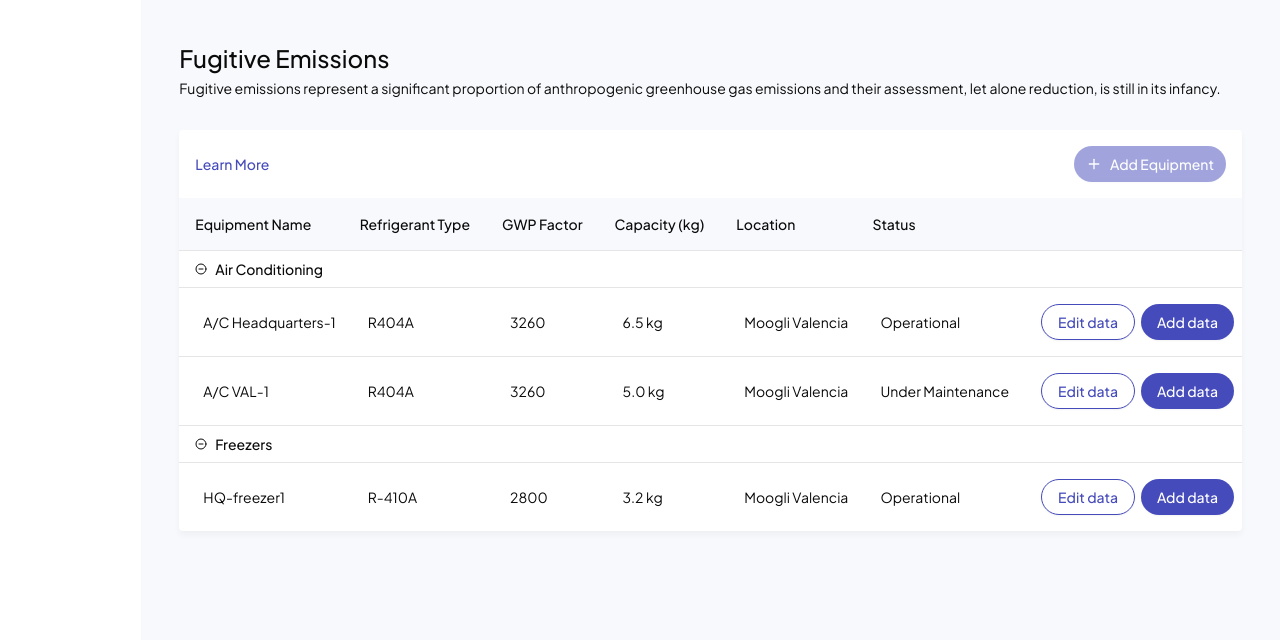
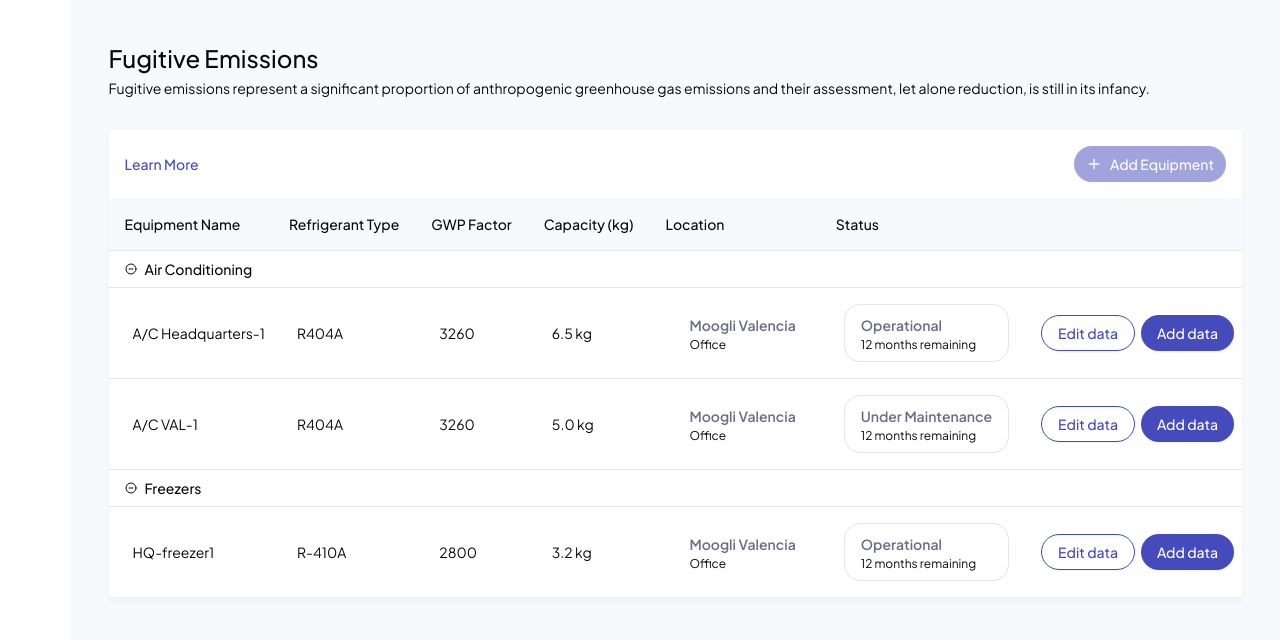
Before and after one commit to rarribas/moogli_fugitive_emissions, a React (Vite) app: page / in a window 1280 px wide. Shown: the top 640 px of the page. Built offline with nearby package versions, Linux system fonts and the light colour scheme.

Commit message:
adds a new component

```diff
--- a/src/components/TableConfiguration.jsx
+++ b/src/components/TableConfiguration.jsx
@@ -7,6 +7,7 @@ import { Input } from "@/components/ui/Input";
 import { emissionsData } from "../data/emissionsData";
 import { groupData } from "@/helpers/groupData";
 import { getLocationLabel, getRefrigerantTypeLabel } from "@/data/selectsData";
+import InfoCell from "./ui/InfoCell";
 
 export const headerColumns = [
   {
@@ -38,12 +39,26 @@ export const headerColumns = [
     header: "Location",
     cell: ({ getValue }) => {
       const value = getValue()
-      return getLocationLabel(value)
+      return(
+        <InfoCell>
+          <h4>{getLocationLabel(value)}</h4>
+          <p className="text-xs">Office</p>
+        </InfoCell>
+      )
     },
   },
   {
     accessorKey: "status",
     header: "Status",
+    cell: ({ getValue }) => {
+      const value = getValue()
+      return(
+        <InfoCell className="border rounded-[16px]">
+          <h4>{value}</h4>
+          <p className="text-xs">12 months remaining</p>
+        </InfoCell>
+      )
+    },
   },
   {
     id: "actions",
--- /dev/null
+++ b/src/components/ui/InfoCell.jsx
@@ -0,0 +1,9 @@
+import { cn } from "@/lib/utils"
+
+export default function InfoCell({className, children}){
+  return (
+    <div className={cn("rounded-[16px] px-4 py-2 ", className)}>
+      {children}
+    </div>
+  )
+}
```
